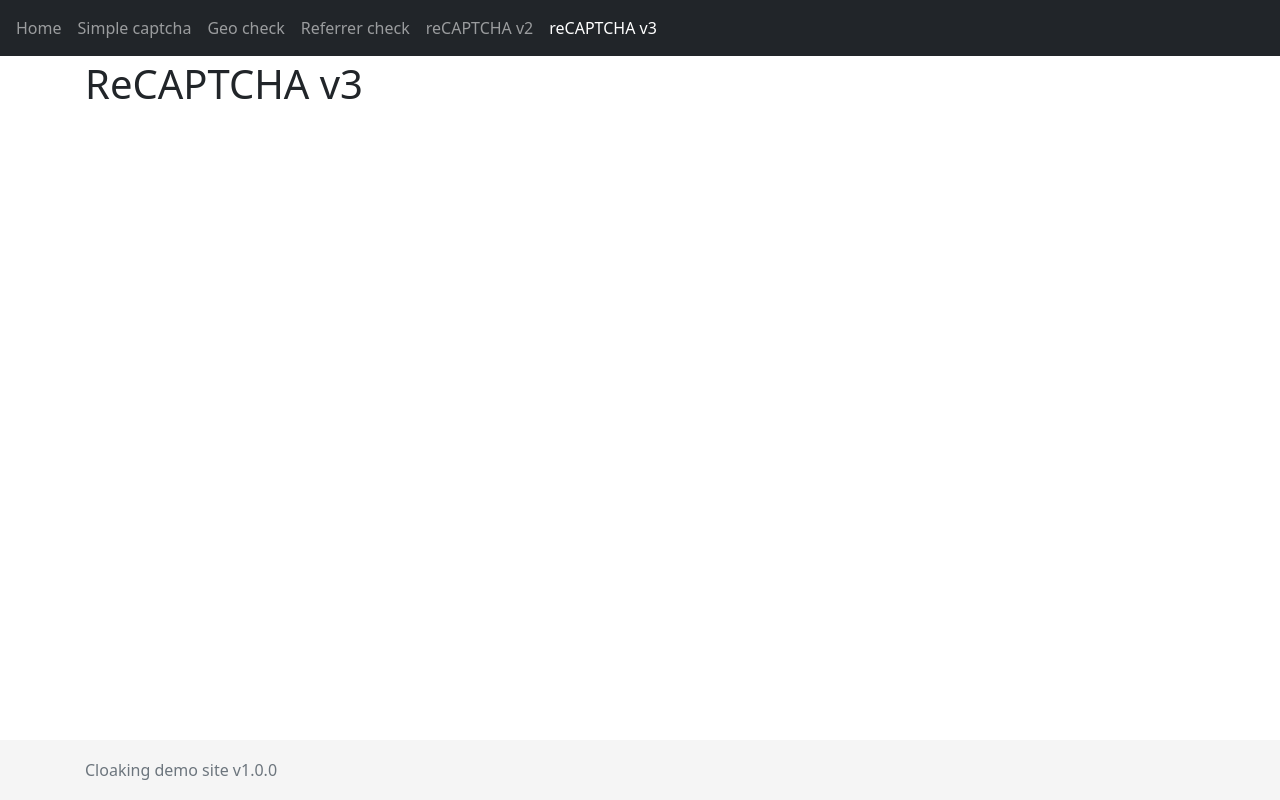
After one commit to Wachizungu/cloakingDemoSite, a Django app: page /cloakingsite/recaptchav3 in a window 1280 px wide. The commit adds this page. Run offline with Django 3.2, Linux system fonts and the light colour scheme; some libraries are stand-ins or nearby versions.

Commit message:
Add reCAPTCHA v3 and cleanup pages

```diff
--- a/cloakingDemoSite/settings.py
+++ b/cloakingDemoSite/settings.py
@@ -129,6 +129,9 @@
 
 GEOIP_PATH = BASE_DIR / 'geodata'
 
-RECAPTCHA_SECRET = ''
+RECAPTCHAV2_SITE_KEY = ''
+RECAPTCHAV2_SECRET_KEY = ''
+RECAPTCHAV3_SITE_KEY = ''
+RECAPTCHAV3_SECRET_KEY = ''
 
 EICAR_MODE = False
--- a/cloakingSite/templates/cloakingSite/base.html
+++ b/cloakingSite/templates/cloakingSite/base.html
@@ -42,12 +42,16 @@
                            href="/cloakingsite/geocheck">Geo check</a>
                     </li>
                     <li class="nav-item">
-                        <a class="nav-link{% if nbar == 'referer_check' %} active{% endif %}"
+                        <a class="nav-link{% if nbar == 'referrercheck' %} active{% endif %}"
                            href="/cloakingsite/referercheck">Referrer check</a>
                     </li>
                     <li class="nav-item">
                         <a class="nav-link{% if nbar == 'recaptchav2' %} active{% endif %}"
                            href="/cloakingsite/recaptchav2">reCAPTCHA v2</a>
+                    </li>
+                    <li class="nav-item">
+                        <a class="nav-link{% if nbar == 'recaptchav3' %} active{% endif %}"
+                           href="/cloakingsite/recaptchav3">reCAPTCHA v3</a>
                     </li>
                 </ul>
             </div>
--- a/cloakingSite/templates/cloakingSite/recaptchav2.html
+++ b/cloakingSite/templates/cloakingSite/recaptchav2.html
@@ -5,7 +5,7 @@
     <h1>ReCAPTCHA v2</h1>
     {% if captcha_passed is None %}
         <form action="/cloakingsite/recaptchav2" method="POST"> {% csrf_token %}
-            <div class="g-recaptcha" data-sitekey="6LcfLUobAAAAAGJND4cBYx8d_vtoG321LqwaQ8vH"></div>
+            <div class="g-recaptcha" data-sitekey="{{ site_key }}"></div>
             <br/>
             <button type="submit" class="btn btn-primary">Submit</button>
         </form>
--- /dev/null
+++ b/cloakingSite/templates/cloakingSite/recaptchav3.html
@@ -0,0 +1,22 @@
+{% extends "cloakingSite/base.html" %}
+{% load static %}
+{% block title %}Simple captcha{% endblock %}
+{% block content %}
+    <h1>ReCAPTCHA v3</h1>
+    <div id="content"></div>
+
+{% endblock %}
+{% block scripts %}
+    <script src="https://www.google.com/recaptcha/api.js?render={{ site_key }}"></script>
+    <script>
+        $(document).ready(function () {
+            grecaptcha.ready(function () {
+                grecaptcha.execute('{{ site_key }}', {action: 'submit'}).then(function (token) {
+                    console.log(token)
+                    $('#content').load('recaptchav3content', {token: token, csrfmiddlewaretoken: "{{ csrf_token }}"});
+                    console.log(token)
+                });
+            });
+        });
+    </script>
+{% endblock %}
--- a/cloakingSite/templates/cloakingSite/referer_check.html
+++ b/cloakingSite/templates/cloakingSite/referer_check.html
@@ -1,8 +1,8 @@
 {% extends "cloakingSite/base.html" %}
 {% load static %}
-{% block title %}Geo check{% endblock %}
+{% block title %}Referrer check{% endblock %}
 {% block content %}
-    <h1>Geo check</h1>
+    <h1>Referrer check</h1>
     <p>This page loads 'bad' content if the referer header is 'https://www.google.com/', indicating you reached this
         site via google. Else it shows 'good' content.</p>
     {% if referrer_check_passed == True or referrer_check_passed == False %}
--- a/cloakingSite/urls.py
+++ b/cloakingSite/urls.py
@@ -8,4 +8,6 @@
     path('geocheck', views.geo_check, name='cloakingSite_geo_check'),
     path('referercheck', views.referrer_check, name='cloakingSite_referrer_check'),
     path('recaptchav2', views.recaptchav2, name='cloakingSite_recaptchav2'),
+    path('recaptchav3', views.recaptchav3, name='cloakingSite_recaptchav3'),
+    path('recaptchav3content', views.recaptchav3content, name='cloakingSite_recaptchav3content'),
 ]
--- a/cloakingSite/views.py
+++ b/cloakingSite/views.py
@@ -62,13 +62,37 @@
     captcha_passed = None
     if request.POST:
         url = 'https://www.google.com/recaptcha/api/siteverify'
-        payload = {'secret': settings.RECAPTCHA_SECRET, 'response': request.POST.get("g-recaptcha-response")}
+        payload = {'secret': settings.RECAPTCHAV2_SECRET_KEY, 'response': request.POST.get("g-recaptcha-response")}
         r = requests.post(url, data=payload)
         if r.status_code == 200:
             captcha_passed = json.loads(r.text)['success']
             if captcha_passed and settings.EICAR_MODE:
                 return FileResponse(open('cloakingSite/eicar.com', 'rb'))
-    return render(request, 'cloakingSite/recaptchav2.html', {'captcha_passed': captcha_passed, 'nbar': 'recaptchav2'})
+    return render(request, 'cloakingSite/recaptchav2.html',
+                  {'captcha_passed': captcha_passed, 'site_key': settings.RECAPTCHAV2_SITE_KEY, 'nbar': 'recaptchav2'})
+
+
+def recaptchav3(request):
+    return render(request, 'cloakingSite/recaptchav3.html', {'site_key': settings.RECAPTCHAV3_SITE_KEY, 'nbar': 'recaptchav3'})
+
+
+def recaptchav3content(request):
+    captcha_passed = None
+    score = None
+    if request.POST:
+        url = 'https://www.google.com/recaptcha/api/siteverify'
+        payload = {'secret': settings.RECAPTCHAV3_SECRET_KEY, 'response': request.POST.get("token")}
+        r = requests.post(url, data=payload)
+        if r.status_code == 200:
+            response = json.loads(r.text)
+            captcha_success = response['success']
+            if captcha_success:
+                score = response['score']
+                if score > 0.5:
+                    captcha_passed = True
+            if captcha_passed and settings.EICAR_MODE:
+                return FileResponse(open('cloakingSite/eicar.com', 'rb'))
+    return render(request, 'cloakingSite/recaptchav3_content.html', {'captcha_passed': captcha_passed, 'score': score})
 
 
 def referrer_check(request):
@@ -85,4 +109,4 @@
     else:
         referrer_check_passed = None
     return render(request, 'cloakingSite/referer_check.html',
-                  {'referrer_check_passed': referrer_check_passed, 'referrer': referrer, 'nbar': 'referercheck'})
+                  {'referrer_check_passed': referrer_check_passed, 'referrer': referrer, 'nbar': 'referrercheck'})
```
Also changed, not shown: cloakingSite/templates/cloakingSite/recaptchav3_content.html (added, +11 -0 lines).
